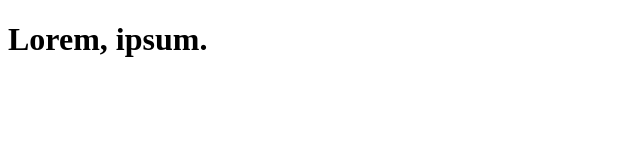
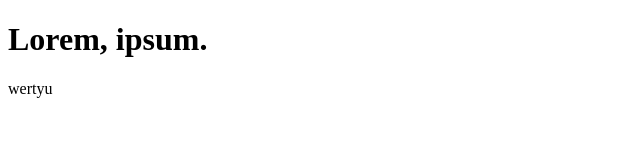
Before and after one commit to Abdivahabova/test1, a plain HTML site: page index.html in a window 1280 px wide. Shown: the full height of the page, 0-640 px from the left. Drawn offline with Linux system fonts and the light colour scheme.

Commit message:
Update index.html
werr

```diff
--- a/index.html
+++ b/index.html
@@ -7,6 +7,6 @@
 </head>
 <body>
     <h1> Lorem, ipsum. </h1>
-
+    wertyu
 </body>
 </html>
```
